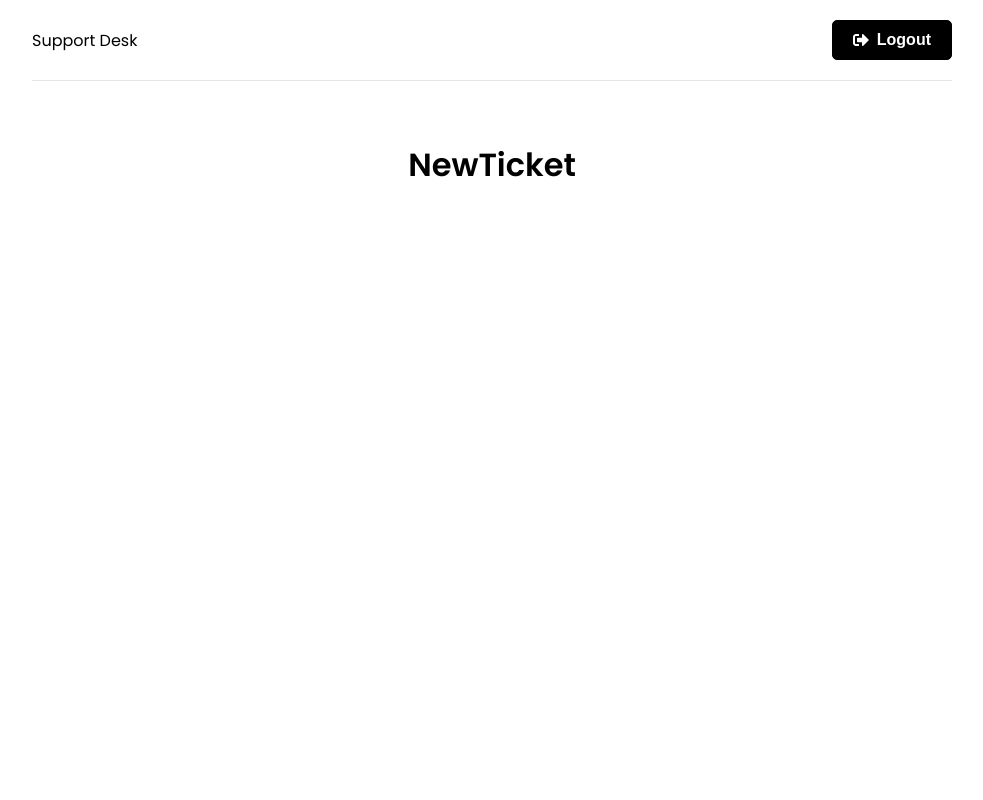
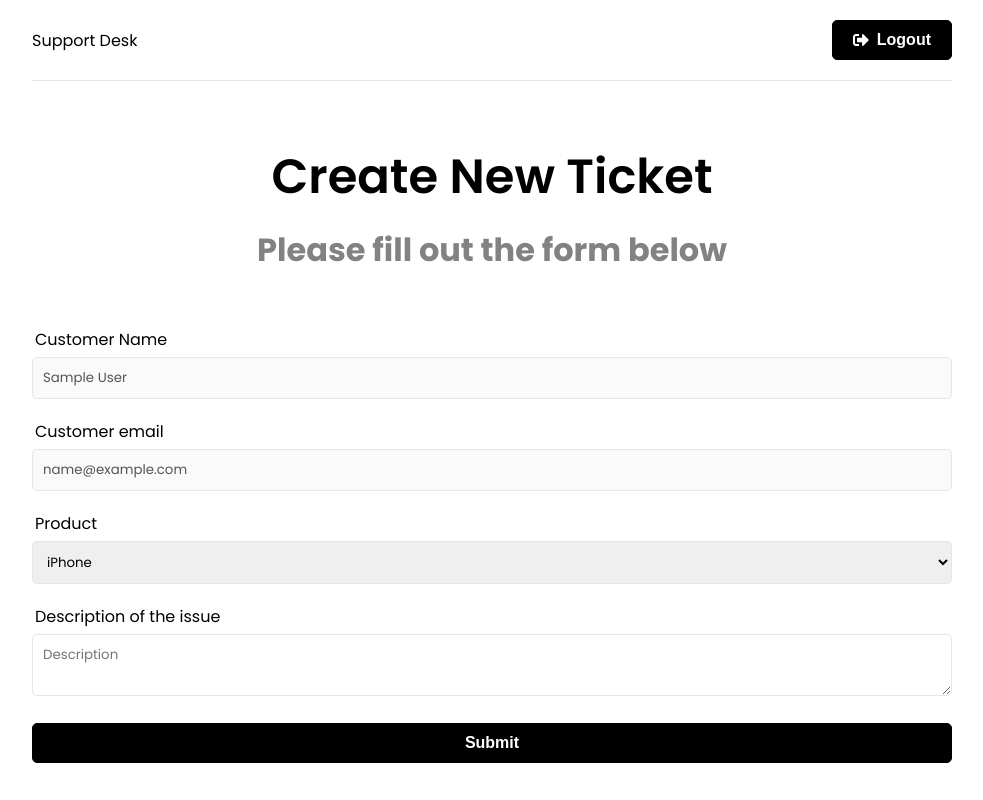
Before and after one commit to dimlutine/ticketing-system, a React (Create React App) app in the folder frontend/: page /new-ticket in a window 1280 px wide. Shown: the whole page, without its empty margins (148-1131 px from the left). Built offline with nearby package versions, Linux system fonts and the light colour scheme; sample sign-in values are in the browser's storage.

Commit message:
add New Ticket form

```diff
--- a/frontend/src/pages/NewTicket.jsx
+++ b/frontend/src/pages/NewTicket.jsx
@@ -1,4 +1,62 @@
+import { useState } from 'react';
+import { useSelector } from 'react-redux';
+
 function NewTicket() {
-  return <h1>NewTicket</h1>;
+  const { user } = useSelector((state) => state.auth);
+  const [name] = useState(user.name);
+  const [email] = useState(user.email);
+  const [product, setProduct] = useState('iPhone');
+  const [description, setDescription] = useState('');
+
+  const onSubmit = (e) => {
+    e.preventDefault();
+  };
+
+  return (
+    <>
+      <section className='heading'>
+        <h1>Create New Ticket</h1>
+        <p>Please fill out the form below</p>
+      </section>
+      <div className='form-group'>
+        <label htmlFor='name'>Customer Name</label>
+        <input type='text' className='form-control' value={name} disabled />
+      </div>
+      <div className='form-group'>
+        <label htmlFor='email'>Customer email</label>
+        <input type='text' className='form-control' value={email} disabled />
+      </div>
+      <form onSubmit={onSubmit}>
+        <div className='form-group'>
+          <label htmlFor='product'>Product</label>
+          <select
+            name='product'
+            id='product'
+            value={product}
+            onChange={(e) => setProduct(e.target.value)}
+          >
+            <option value='iPhone'>iPhone</option>
+            <option value='Macbook Pro'>Macbook Pro</option>
+            <option value='iMac'>iMac</option>
+            <option value='iPad'>iPad</option>
+          </select>
+        </div>
+        <div className='form-group'>
+          <label htmlFor='description'>Description of the issue</label>
+          <textarea
+            name='description'
+            id='description'
+            className='form-control'
+            placeholder='Description'
+            value={description}
+            onChange={(e) => setDescription(e.target.value)}
+          ></textarea>
+        </div>
+        <div className='form-group'>
+          <button className='btn btn-block'>Submit</button>
+        </div>
+      </form>
+    </>
+  );
 }
 export default NewTicket;
```
